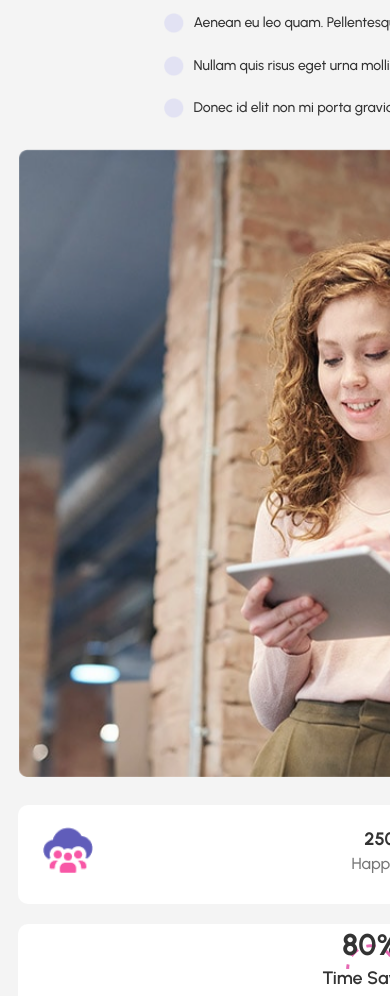
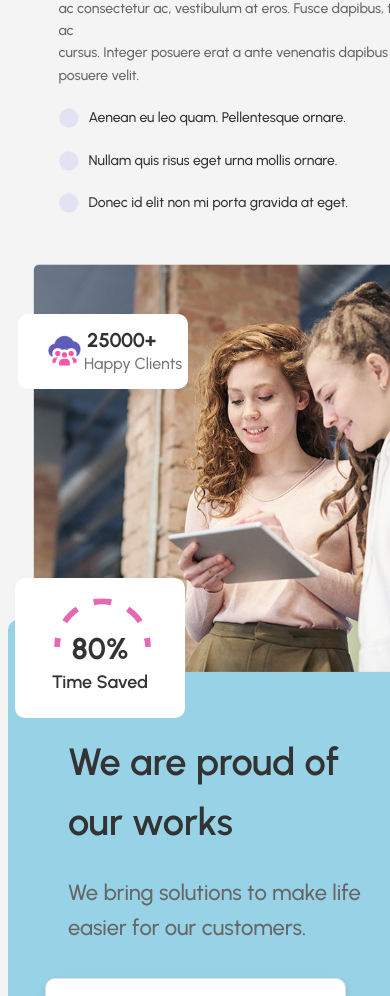
Before and after one commit to ChungTr1012/SandBox, a plain HTML site: page index.html in a window 390 px wide. Shown: the part 4740-5736 px from the top of the page. Drawn offline with Linux system fonts and the light colour scheme.

Commit message:
Reponsive

```diff
--- a/style.css
+++ b/style.css
@@ -1014,43 +1014,81 @@ footer {
         height: auto;
         margin: 100px auto;
     }
+    .card_1{
+        margin-top: -50px;
+        margin-left: 60px;
+        width: 150px;
+        height: 35px;
+    }
+    .card_1 img{
+        width: 25%;
+    }
 
     .image-content, .text-content {
         width: 100%;
-        padding: 10px;
     }
 
     .image-content img {
-        width: 100%;
+        width: 95%;
         height: auto;
     }
 
-    .card_1, .card_2 {
-        position: static;
-        margin: 20px 0;
-        width: 100%;
-    }
 
-    .card_2 img, .card_1 img {
-        width: 50px;
-        height: auto;
+    .card_2 {
+        margin-bottom: 40px;
     }
 }
 
 @media (max-width: 768px) {
+    .text-content{
+        margin-left: -230px;
+    }
     .text-content h1 {
-        font-size: 28px;
+        font-size: 33px;
     }
 
     .text-content p, .text-content ul li {
         font-size: 14px;
     }
+    .image-content img{
+        margin-left: 5px;
+        width: 65%;
+    }
+    .card_1{
+        position: absolute;
+        margin-top: -50px;
+        margin-left: 60px;
+        width: 130px;
+        height: 35px;
+    }
+    .card_2{
+        position: absolute;
+        margin-top: -50px;
+        margin-left: 80px;
+        width: 130px;
+        height: 100px;
+    }
+    .card_1 img{
+        width: 25%;
+    }
+    .card_2 img{
+        width: 75%;
+    }
+
+    .card_1 h3 {
+        font-size: 20px;
+        transform:  translateY(-20px);
+    }
+    .card_1 p{
+        transform: translateX(30px) translateY(-30px);
+    }
 
     .card_2 h1 {
         font-size: 30px;
+        margin-top: 50px;
     }
 
-    .card_2 h3, .card_1 h3 {
+    .card_2 h3 {
         font-size: 18px;
     }
 }
```
